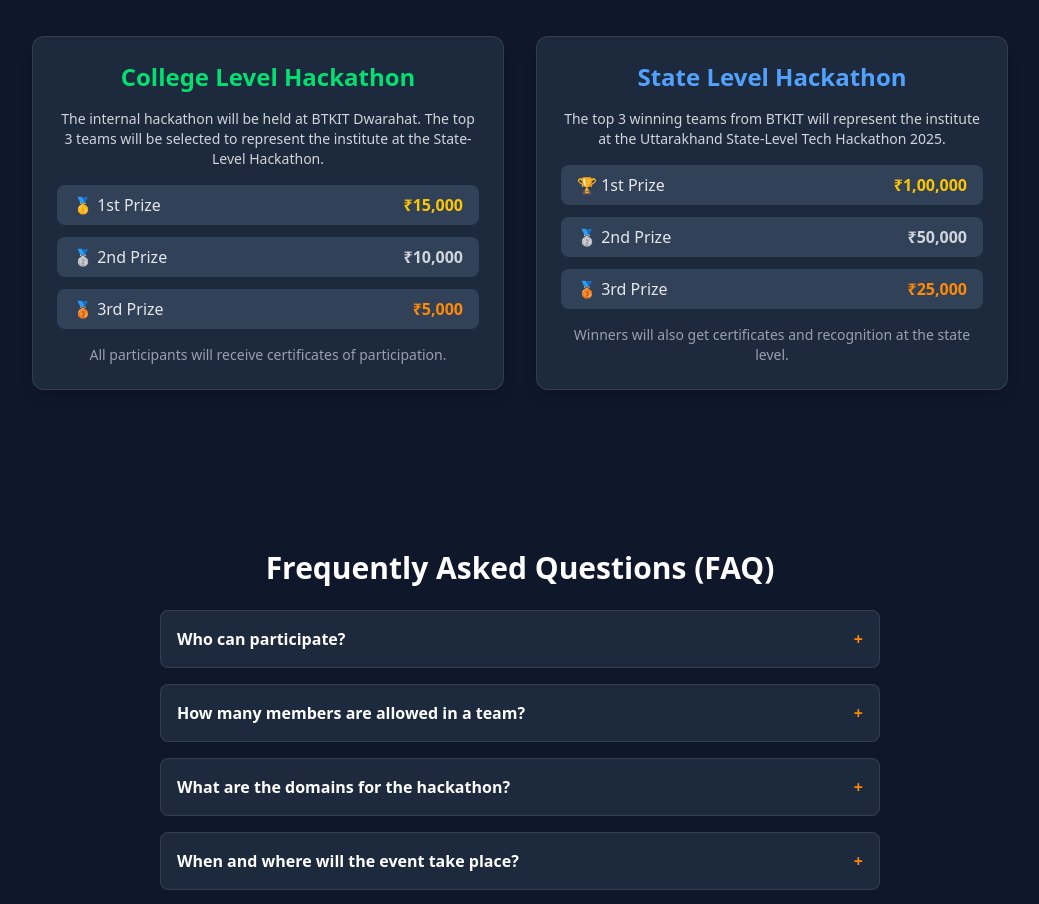
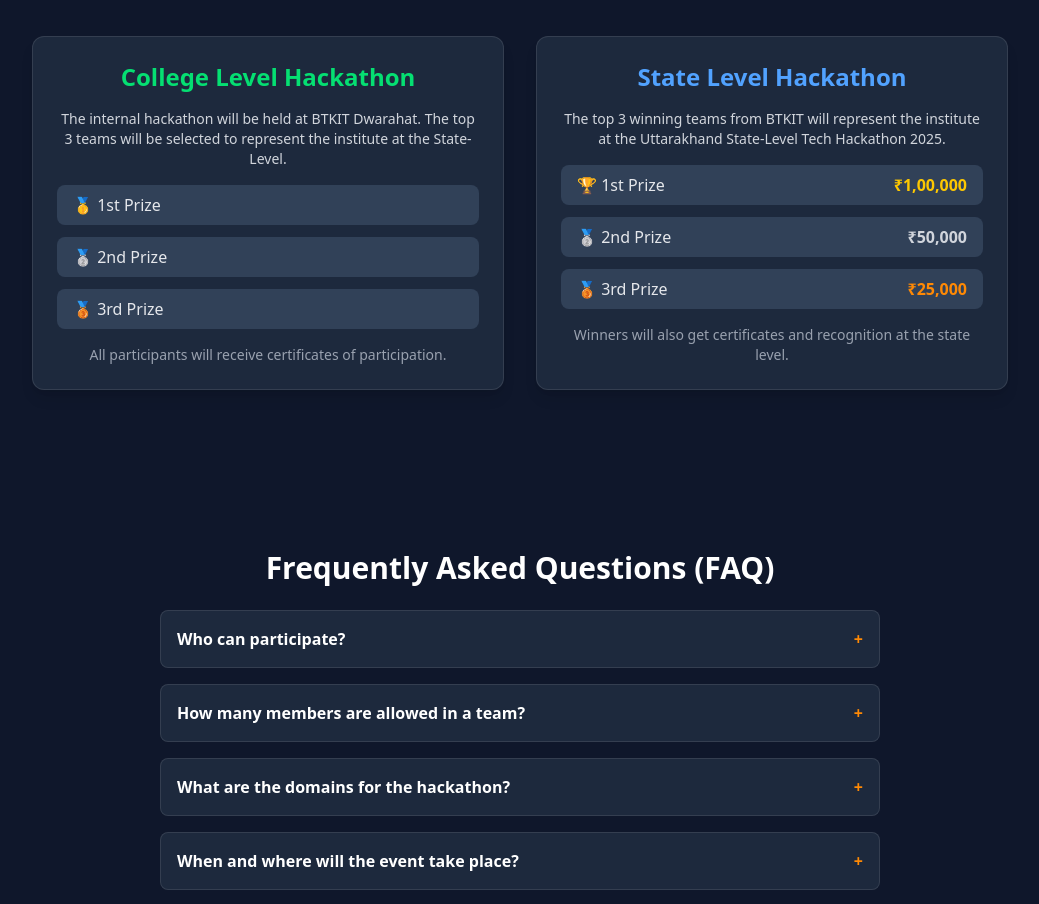
Before and after one commit to ayushsaini7717/SIHWebsite, a React (Vite) app: page / in a window 1280 px wide. Shown: the part 3518-4422 px from the top of the page, without its empty margins (120-1159 px from the left). Built offline with nearby package versions, Linux system fonts and the light colour scheme.

Commit message:
updated the prizes

```diff
--- a/src/components/PrizesSection.jsx
+++ b/src/components/PrizesSection.jsx
@@ -12,21 +12,21 @@
             College Level Hackathon
           </h3>
           <p className="text-gray-300 text-sm mb-4">
-            The internal hackathon will be held at BTKIT Dwarahat. The top 3 teams will be selected to represent the institute at the State-Level Hackathon.
+            The internal hackathon will be held at BTKIT Dwarahat. The top 3 teams will be selected to represent the institute at the State-Level.
           </p>
 
           <div className="space-y-3 text-left text-gray-200">
             <div className="flex justify-between bg-slate-700 rounded-lg px-4 py-2">
               <span>🥇 1st Prize</span>
-              <span className="font-semibold text-yellow-400">₹15,000</span>
+              {/* <span className="font-semibold text-yellow-400">₹15,000</span> */}
             </div>
             <div className="flex justify-between bg-slate-700 rounded-lg px-4 py-2">
               <span>🥈 2nd Prize</span>
-              <span className="font-semibold text-gray-300">₹10,000</span>
+              {/* <span className="font-semibold text-gray-300">₹10,000</span> */}
             </div>
             <div className="flex justify-between bg-slate-700 rounded-lg px-4 py-2">
               <span>🥉 3rd Prize</span>
-              <span className="font-semibold text-orange-400">₹5,000</span>
+              {/* <span className="font-semibold text-orange-400">₹5,000</span> */}
             </div>
           </div>
 
```
